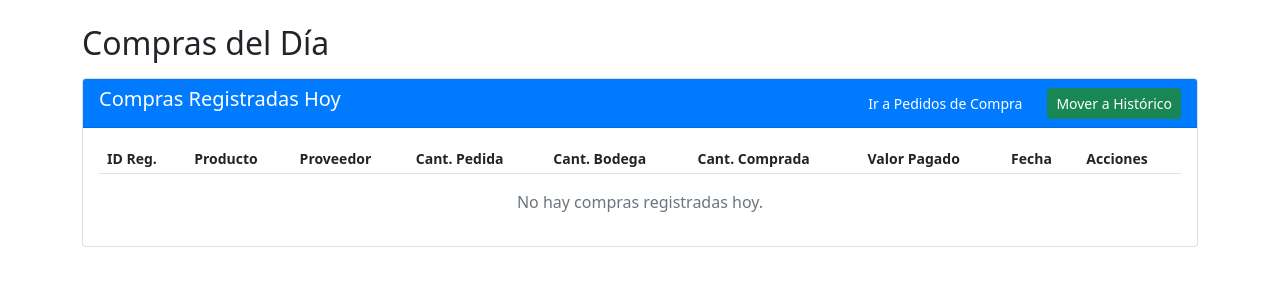
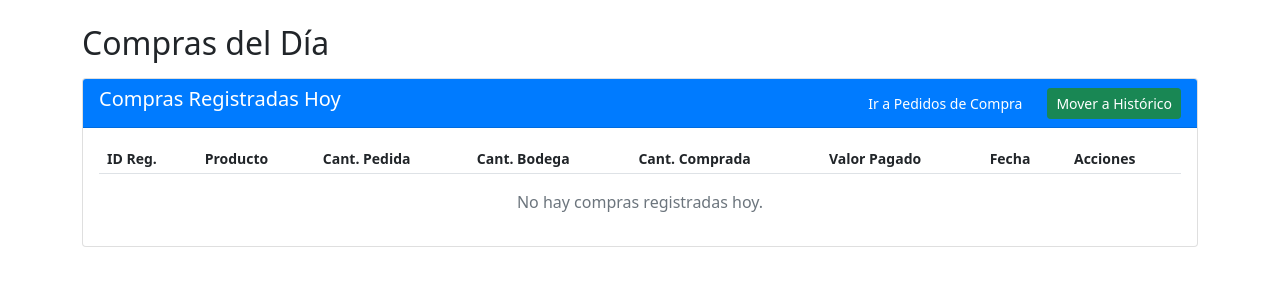
Before and after one commit to ecanar/AppMontebello, a Flask app: page /compras in a window 1280 px wide. Shown: the part 56-356 px from the top of the page. Run offline with Flask 3, Linux system fonts and the light colour scheme; data that the repository does not hold is empty; some libraries are stand-ins or nearby versions.

Commit message:
UI: quitar columna Proveedor de tabla Compras del Día

```diff
--- a/templates/compras.html
+++ b/templates/compras.html
@@ -36,7 +36,6 @@
                             <tr>
                                 <th>ID Reg.</th>
                                 <th>Producto</th>
-                                <th>Proveedor</th>
                                 <th>Cant. Pedida</th>
                                 <th>Cant. Bodega</th>
                                 <th>Cant. Comprada</th>
@@ -50,7 +49,6 @@
                             <tr>
                                 <td>{{ compra.Id_Lin_Comp }}</td>
                                 <td>{{ compra.producto.Nom_Prod }} ({{ compra.producto.Medida }})</td>
-                                <td>{{ compra.proveedor_compra.Nom_Prov }}</td>
                                 <td>{{ compra.Cant_Ped }}</td>
                                 <td>{{ compra.Cant_Bod }}</td>
                                 <td class="celda-editable" data-id="{{ compra.Id_Lin_Comp }}" data-campo="cant_comp" title="Clic para editar">{{ compra.Cant_Comp }}</td>
```
